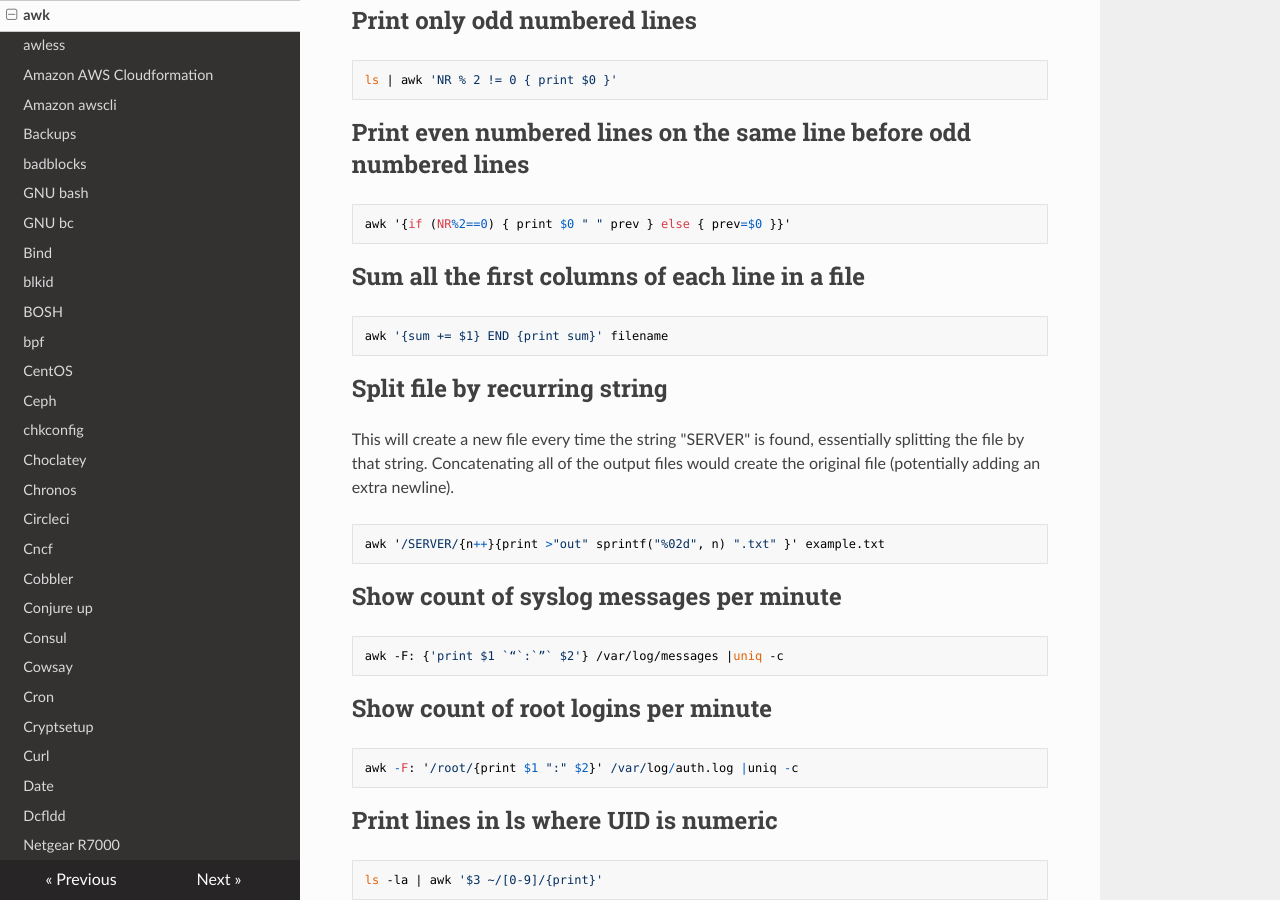
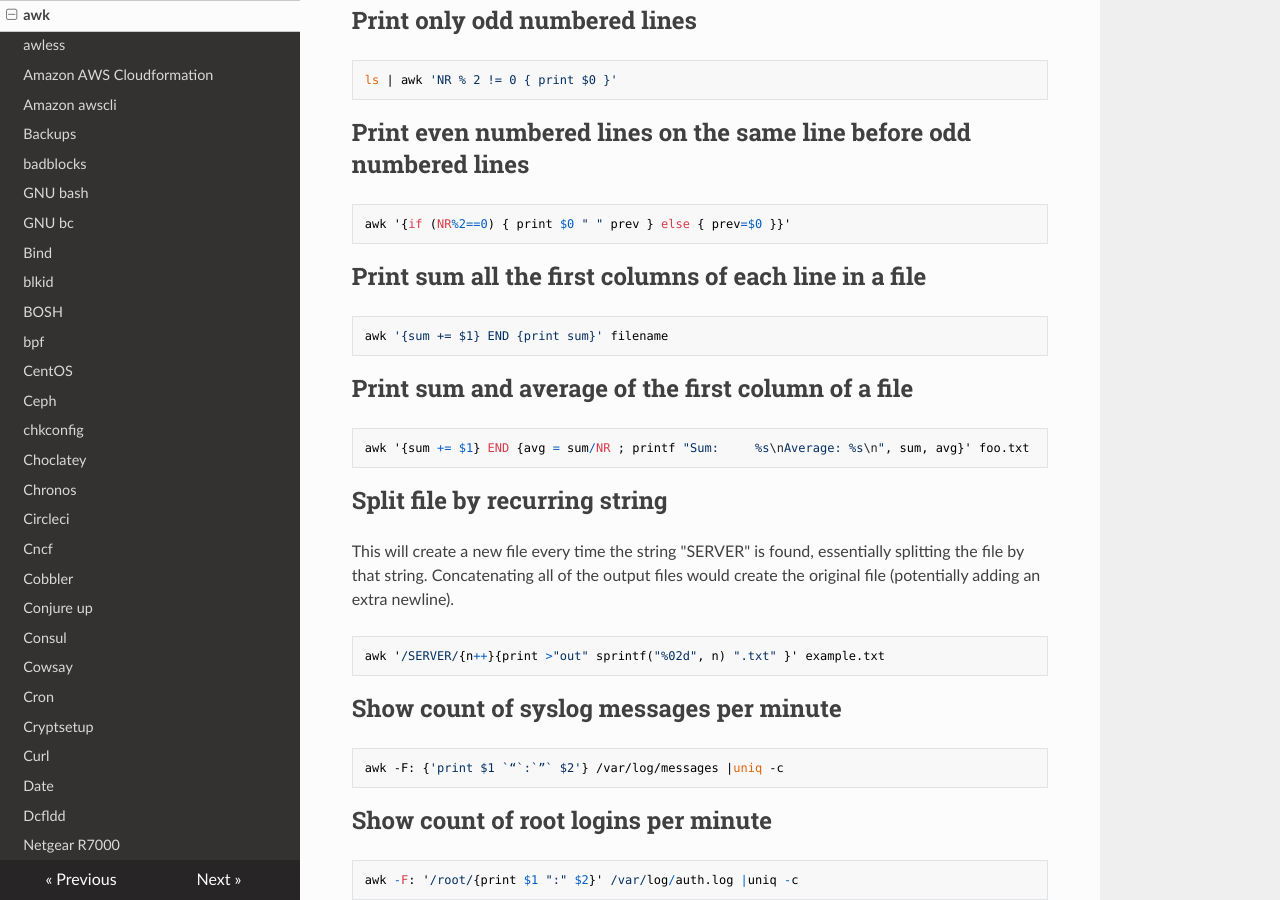
Before and after one commit to lando-cal/tech-notes, an MkDocs documentation site: the page built from docs/awk.md, in a window 1280 px wide and 900 px high, scrolled down 1034 px. Built offline with MkDocs 1.6.1, drawn with Linux system fonts in a browser that asks for light colours; nearby versions of some CDN libraries.

Commit message:
Add sum and average example

````diff
--- a/docs/awk.md
+++ b/docs/awk.md
@@ -57,10 +57,16 @@ ls | awk 'NR % 2 != 0 { print $0 }'
 awk '{if (NR%2==0) { print $0 " " prev } else { prev=$0 }}'
 ```
 
-## Sum all the first columns of each line in a file
+## Print sum all the first columns of each line in a file
 
 ```
 awk '{sum += $1} END {print sum}' filename
+```
+
+## Print sum and average of the first column of a file
+
+```
+awk '{sum += $1} END {avg = sum/NR ; printf "Sum:     %s\nAverage: %s\n", sum, avg}' foo.txt
 ```
 
 ## Split file by recurring string
````
